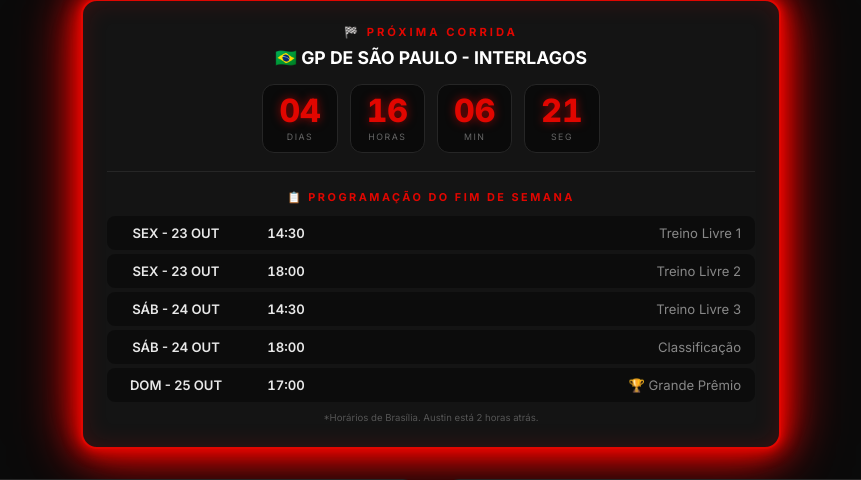
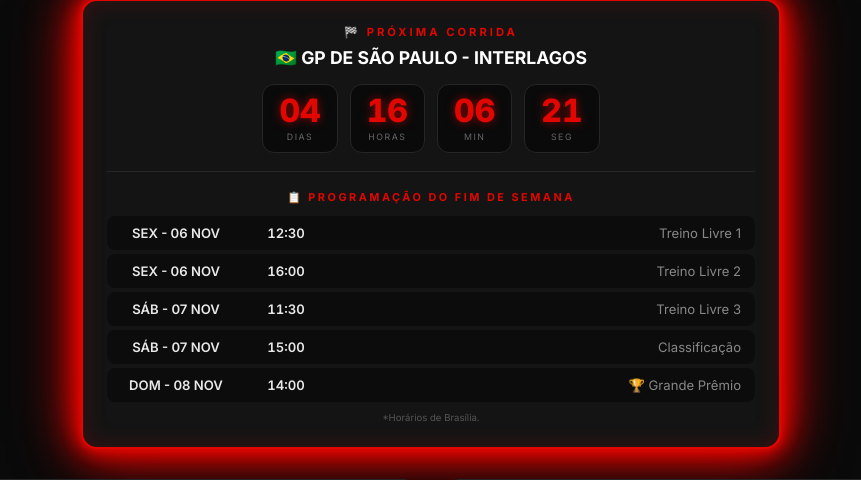
Before and after one commit to leonardopauloalmeida-web/f1-stats-site, a Flask app: page / in a window 1280 px wide. Shown: the part 198-678 px from the top of the page, without its empty margins (209-1070 px from the left). Run offline with Flask 3, Linux system fonts and the light colour scheme.

Commit message:
Corrige programacao do GP do Brasil

```diff
--- a/templates/index.html
+++ b/templates/index.html
@@ -375,7 +375,7 @@
 
         <div class="contador-container">
             <div class="contador-titulo">🏁 PRÓXIMA CORRIDA</div>
-            <div class="contador-grande" id="nome-corrida">🇺🇸 GP DOS EUA - AUSTIN</div>
+            <div class="contador-grande" id="nome-corrida"></div>
             <div class="contador-tempo" id="cronometro">
                 <div><span id="dias">00</span><small>dias</small></div>
                 <div><span id="horas">00</span><small>horas</small></div>
@@ -386,32 +386,32 @@
                 <div class="programacao-titulo">📋 PROGRAMAÇÃO DO FIM DE SEMANA</div>
                 <div class="programacao-grid">
                     <div class="programacao-item">
-            <span class="dia">SEX - 23 OUT</span>
-            <span class="horario">14:30</span>
+                        <span class="dia">SEX - 06 NOV</span>
+                        <span class="horario">12:30</span>
                         <span class="sessao">Treino Livre 1</span>
                     </div>
                     <div class="programacao-item">
-            <span class="dia">SEX - 23 OUT</span>
-            <span class="horario">18:00</span>
+                        <span class="dia">SEX - 06 NOV</span>
+                        <span class="horario">16:00</span>
                         <span class="sessao">Treino Livre 2</span>
                     </div>
                     <div class="programacao-item">
-            <span class="dia">SÁB - 24 OUT</span>
-            <span class="horario">14:30</span>
+                        <span class="dia">SÁB - 07 NOV</span>
+                        <span class="horario">11:30</span>
                         <span class="sessao">Treino Livre 3</span>
                     </div>
                     <div class="programacao-item">
-            <span class="dia">SÁB - 24 OUT</span>
-            <span class="horario">18:00</span>
+                        <span class="dia">SÁB - 07 NOV</span>
+                        <span class="horario">15:00</span>
                         <span class="sessao">Classificação</span>
                     </div>
                     <div class="programacao-item">
-            <span class="dia">DOM - 25 OUT</span>
-            <span class="horario">17:00</span>
+                        <span class="dia">DOM - 08 NOV</span>
+                        <span class="horario">14:00</span>
                         <span class="sessao">🏆 Grande Prêmio</span>
                     </div>
                 </div>
-    <div class="programacao-obs">*Horários de Brasília. Austin está 2 horas atrás.</div>
+                <div class="programacao-obs">*Horários de Brasília.</div>
             </div>
         </div>
 
```
Lines whose indentation alone changed are shown as unchanged.
